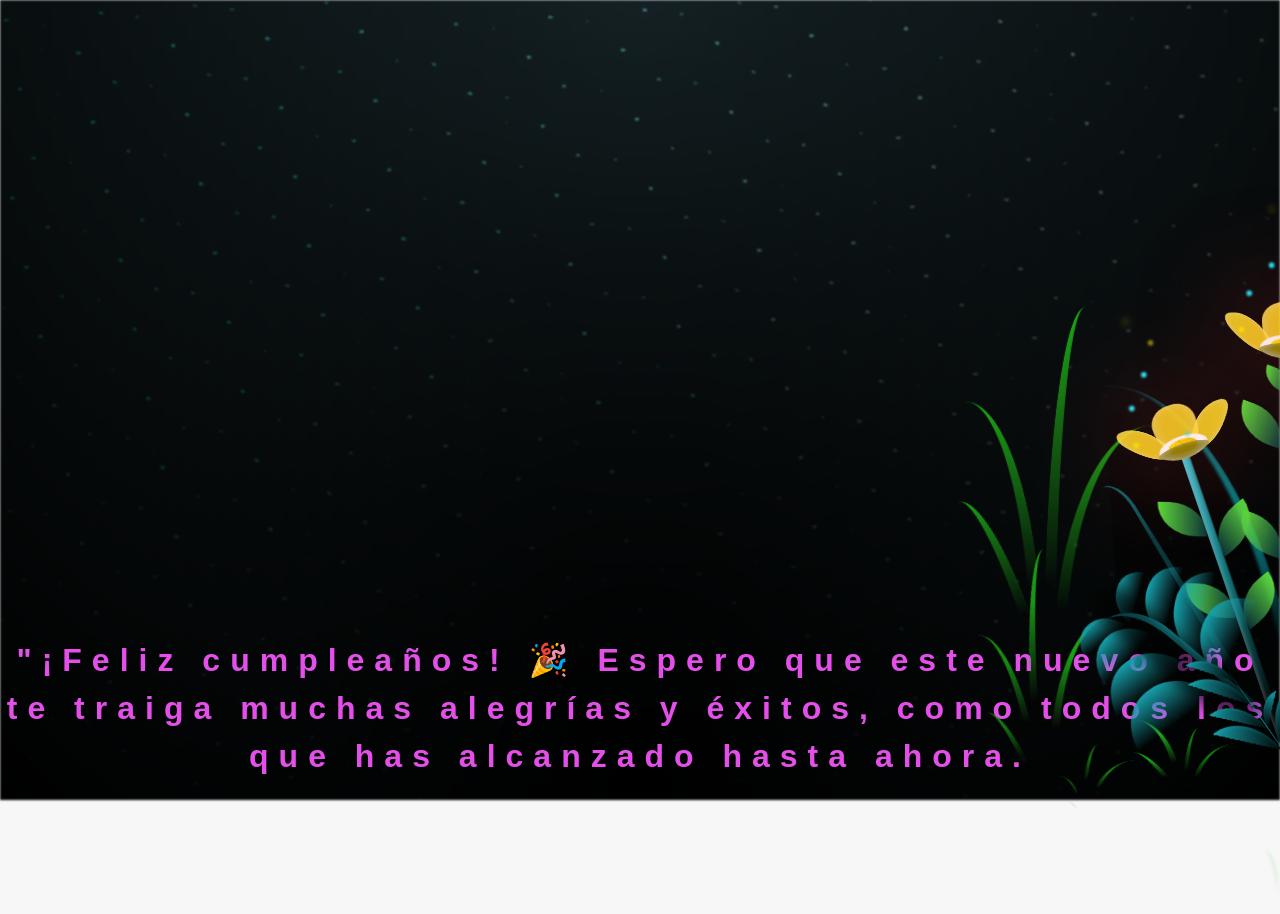
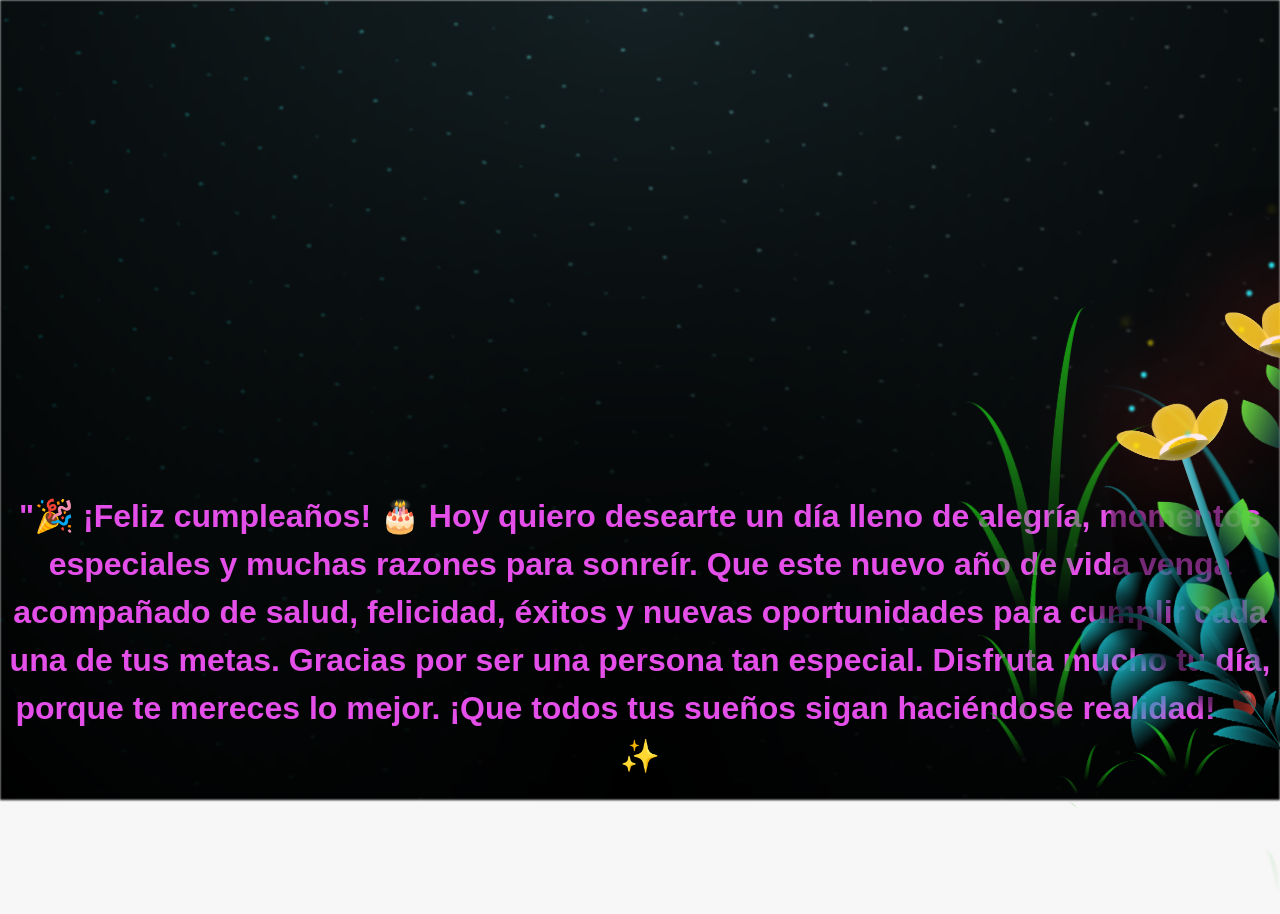
Before and after one commit to kevinADS420/feliz, a website: page src/flor.html in a window 1280 px wide. Shown: the top 914 px of the page. Drawn offline with Linux system fonts and the light colour scheme.

```diff
--- a/src/flor.css
+++ b/src/flor.css
@@ -56,7 +56,6 @@
   font-family: Arial, Helvetica, sans-serif;
   color: rgb(228, 79, 233);
   font-weight: bold;
-  letter-spacing: 10px;
   animation: fadeIn 3s ease-in-out forwards;
   text-align: center;
 }
--- a/src/flor.html
+++ b/src/flor.html
@@ -11,7 +11,12 @@
     <audio src="../componentes/sound/FELIZ CUMPLEAÑOS  - JHON ALEX CASTAÑO.mp3" autoplay></audio>
     <div class="lyrics" id="lyrics"></div>
     <div class="containerTexto"></div>
-      <h1 class="titulo">"¡Feliz cumpleaños! 🎉 Espero que este nuevo año te traiga muchas alegrías y éxitos, como todos los que has alcanzado hasta ahora.</h1>
+      <h1 class="titulo">"🎉 ¡Feliz cumpleaños! 🎂
+
+Hoy quiero desearte un día lleno de alegría, momentos especiales y muchas razones para sonreír. Que este nuevo año de vida venga acompañado de salud, felicidad, éxitos y nuevas oportunidades para cumplir cada una de tus metas.
+
+Gracias por ser una persona tan especial. Disfruta mucho tu día, porque te mereces lo mejor. ¡Que todos tus sueños sigan haciéndose realidad! 🎈✨
+</h1>
     </div>
     <div class="night"></div>
     <div class="flowers">
```
